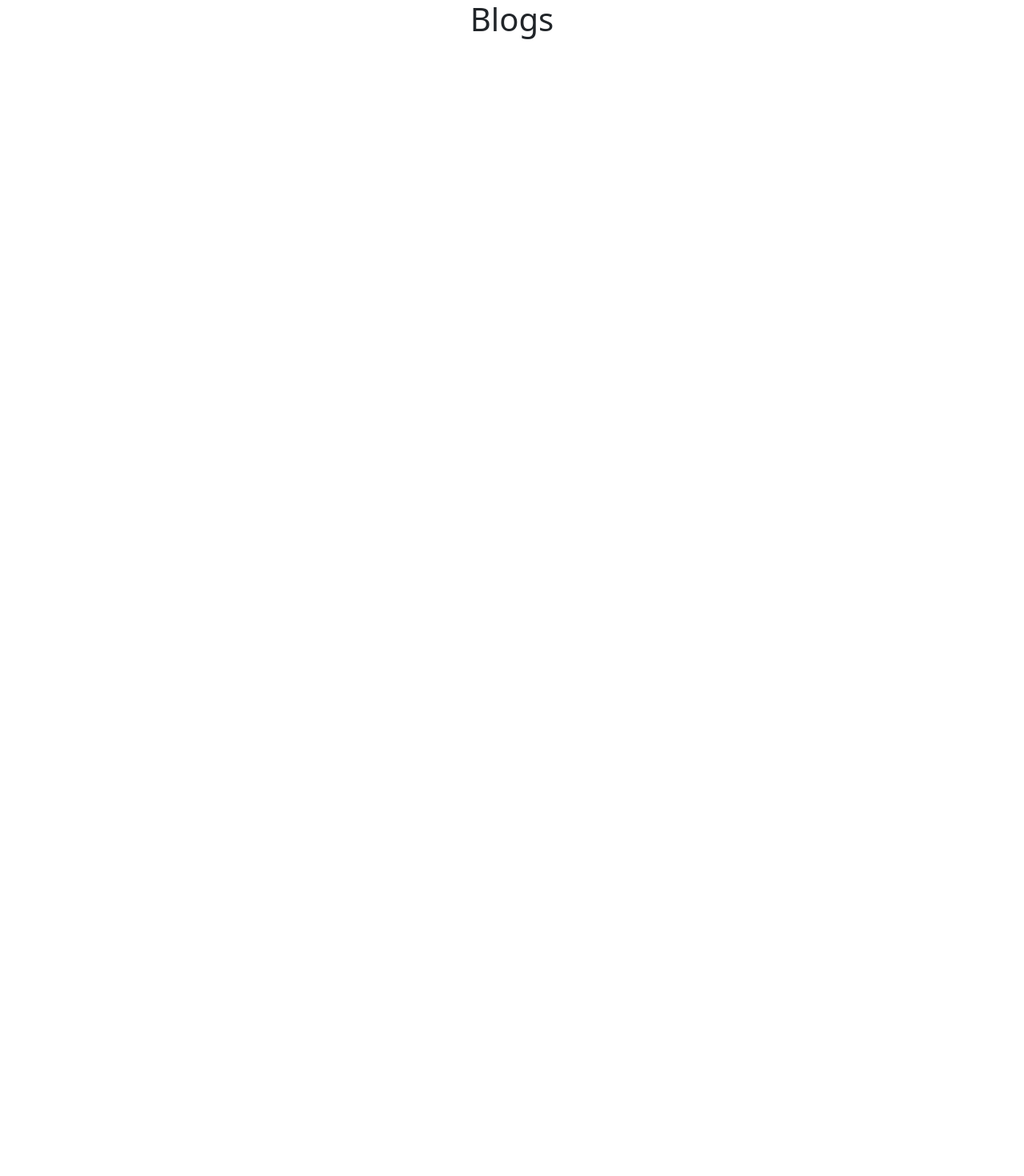
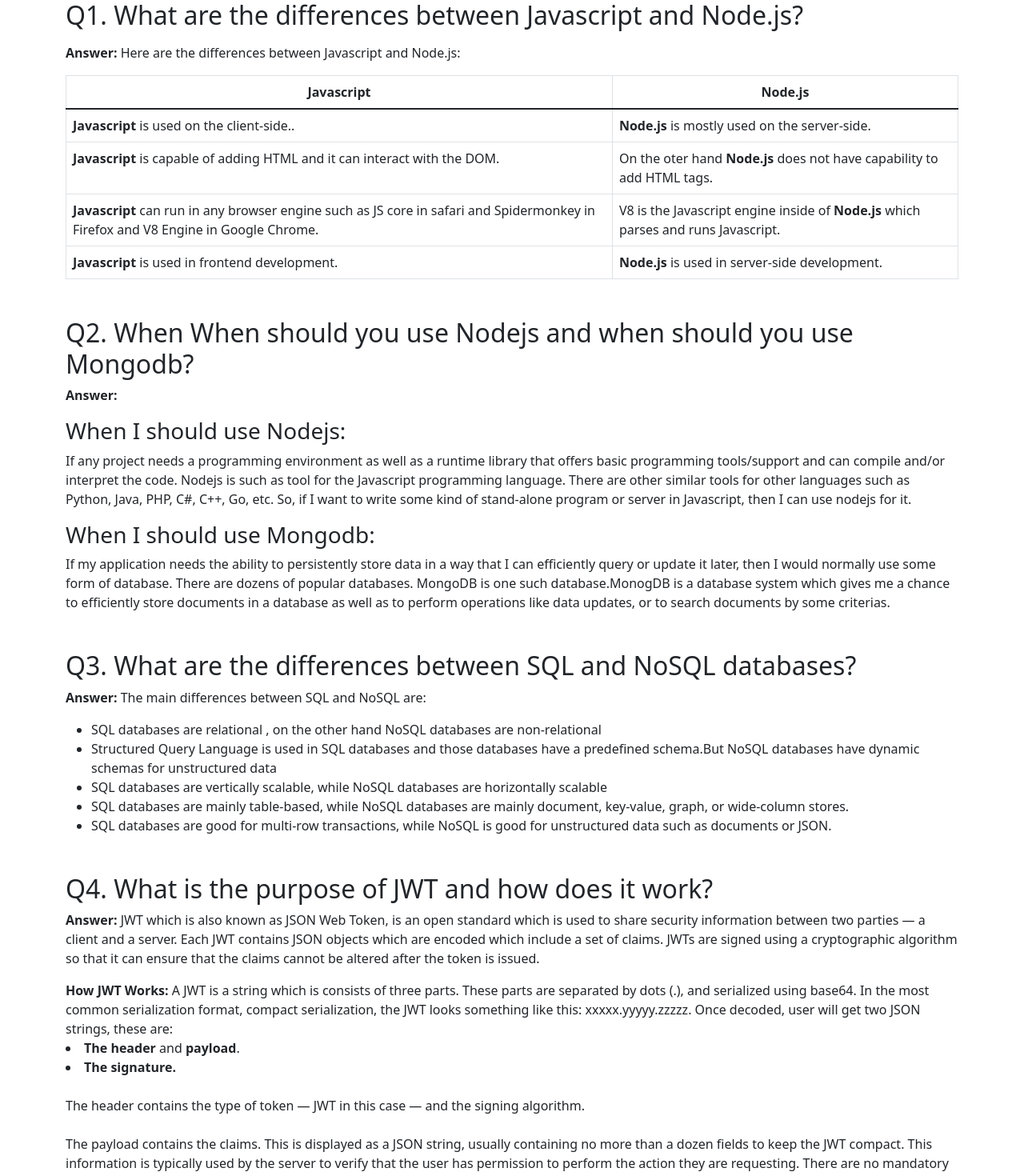
Before and after one commit to FahamidulDipro/Auto-Xpress, a React (Create React App) app: page /blogs in a window 1280 px wide. Shown: the part 100-1570 px from the top of the page at 80% size. Before the commit the page ends 800 px from the top, so only its background shows below. Built offline with nearby package versions, Linux system fonts and the light colour scheme; no server answers.

Commit message:
Blog page added

```diff
--- a/src/components/Blogs/Blogs.js
+++ b/src/components/Blogs/Blogs.js
@@ -1,11 +1,164 @@
-import React from 'react';
+import React from "react";
+import { Table } from "react-bootstrap";
 
 const Blogs = () => {
-    return (
-        <div   style={{ marginTop: "100px" }}>
-            <h1>Blogs</h1>
-        </div>
-    );
+  return (
+    <div style={{ marginTop: "100px" }} className="container">
+      <h2 className="text-start">
+        Q1. What are the differences between Javascript and Node.js?
+      </h2>
+      <p className="mt-3 text-start">
+        <b>Answer: </b>Here are the differences between Javascript and Node.js:{" "}
+      </p>
+      <Table bordered>
+        <thead>
+          <tr>
+            <th className="text-center">Javascript</th>
+            <th className="text-center">Node.js</th>
+          </tr>
+        </thead>
+        <tbody>
+          <tr>
+            <td className="text-start">
+              <b>Javascript</b> is used on the client-side..
+            </td>
+            <td className="text-start">
+              {" "}
+              <b>Node.js</b> is mostly used on the server-side.
+            </td>
+          </tr>
+          <tr>
+            <td className="text-start">
+              <b>Javascript</b> is capable of adding HTML and it can interact
+              with the DOM.
+            </td>
+            <td className="text-start">
+              On the oter hand <b>Node.js</b> does not have capability to add
+              HTML tags.
+            </td>
+          </tr>
+          <tr>
+            <td className="text-start">
+              <b>Javascript</b> can run in any browser engine such as JS core in
+              safari and Spidermonkey in Firefox and V8 Engine in Google Chrome.
+            </td>
+            <td className="text-start">
+              V8 is the Javascript engine inside of <b>Node.js</b> which parses
+              and runs Javascript.
+            </td>
+          </tr>
+          <tr>
+            <td className="text-start">
+              <b>Javascript</b> is used in frontend development.
+            </td>
+            <td className="text-start">
+              <b>Node.js</b> is used in server-side development.
+            </td>
+          </tr>
+        </tbody>
+      </Table>
+      <div className="text-start  mt-5">
+        <h2>
+          Q2. When When should you use Nodejs and when should you use Mongodb?
+        </h2>
+        <p>
+          <b>Answer: </b>
+        </p>
+        <h3>When I should use Nodejs:</h3>
+        <p>
+          If any project needs a programming environment as well as a runtime
+          library that offers basic programming tools/support and can compile
+          and/or interpret the code. Nodejs is such as tool for the Javascript
+          programming language. There are other similar tools for other
+          languages such as Python, Java, PHP, C#, C++, Go, etc. So, if I want
+          to write some kind of stand-alone program or server in Javascript,
+          then I can use nodejs for it.
+        </p>
+        <h3>When I should use Mongodb:</h3>
+        <p>
+          If my application needs the ability to persistently store data in a
+          way that I can efficiently query or update it later, then I would
+          normally use some form of database. There are dozens of popular
+          databases. MongoDB is one such database.MonogDB is a database system
+          which gives me a chance to efficiently store documents in a database
+          as well as to perform operations like data updates, or to search
+          documents by some criterias.
+        </p>
+      </div>
+      <div className="text-start mt-5">
+        <h2>Q3. What are the differences between SQL and NoSQL databases?</h2>
+        <p>
+          <b>Answer: </b>The main differences between SQL and NoSQL are:
+        </p>
+        <ul>
+          <li>
+            SQL databases are relational , on the other hand NoSQL databases are
+            non-relational
+          </li>
+          <li>
+            Structured Query Language is used in SQL databases and those
+            databases have a predefined schema.But NoSQL databases have dynamic
+            schemas for unstructured data
+          </li>
+          <li>
+            SQL databases are vertically scalable, while NoSQL databases are
+            horizontally scalable
+          </li>
+          <li>
+            SQL databases are mainly table-based, while NoSQL databases are
+            mainly document, key-value, graph, or wide-column stores.
+          </li>
+          <li>
+            SQL databases are good for multi-row transactions, while NoSQL is
+            good for unstructured data such as documents or JSON.
+          </li>
+        </ul>
+      </div>
+      <div className="text-start mt-5">
+        <h2>Q4. What is the purpose of JWT and how does it work?</h2>
+        <p>
+          <b>Answer: </b>JWT which is also known as JSON Web Token, is an open
+          standard which is used to share security information between two
+          parties — a client and a server. Each JWT contains JSON objects which
+          are encoded which include a set of claims. JWTs are signed using a
+          cryptographic algorithm so that it can ensure that the claims cannot
+          be altered after the token is issued.
+        </p>
+        <p>
+          <b>How JWT Works: </b>A JWT is a string which is consists of three
+          parts. These parts are separated by dots (.), and serialized using
+          base64. In the most common serialization format, compact
+          serialization, the JWT looks something like this: xxxxx.yyyyy.zzzzz.
+          Once decoded, user will get two JSON strings, these are:{" "}
+          <li>
+            <b>The header</b> and <b>payload</b>.
+          </li>{" "}
+          <li>
+            <b>The signature.</b>
+          </li>{" "}
+          <br />
+          The header contains the type of token — JWT in this case — and the
+          signing algorithm. <br />
+          <br />
+          The payload contains the claims. This is displayed as a JSON string,
+          usually containing no more than a dozen fields to keep the JWT
+          compact. This information is typically used by the server to verify
+          that the user has permission to perform the action they are
+          requesting. There are no mandatory claims for a JWT, but overlaying
+          standards may make claims mandatory. For example, when using JWT as
+          bearer access token under OAuth2.0, iss, sub, aud, and exp must be
+          present. some are more common than others.
+          <br />
+          <br />
+          The signature ensures that the token hasn’t been altered. The party
+          that creates the JWT signs the header and payload with a secret that
+          is known to both the issuer and receiver, or with a private key known
+          only to the sender. When the token is used, the receiving party
+          verifies that the header and payload match the signature.{" "}
+        </p>
+      </div>
+    </div>
+  );
 };
 
 export default Blogs;
--- a/src/components/Login/Login.js
+++ b/src/components/Login/Login.js
@@ -18,6 +18,7 @@
   const from = location?.state?.from?.pathname || "/";
   const [signInWithEmailAndPassword, user, loading, error] =
     useSignInWithEmailAndPassword(auth);
+    //Loading Spinner while loggin in
     if(loading){
       return <Loading></Loading>
     }
--- a/src/components/Register/Register.js
+++ b/src/components/Register/Register.js
@@ -39,6 +39,7 @@
       );
     }
   };
+  //Displaying Loading screen while registering
   if(loading){
     return <Loading></Loading>
  }
--- a/src/components/SocialLogin/SocialLogin.js
+++ b/src/components/SocialLogin/SocialLogin.js
@@ -14,6 +14,7 @@
     if(user){
         navigate('/');
     }
+    //Displaying Loading Spinner while logging in
     if(loading){
        return <Loading></Loading>
     }
```
